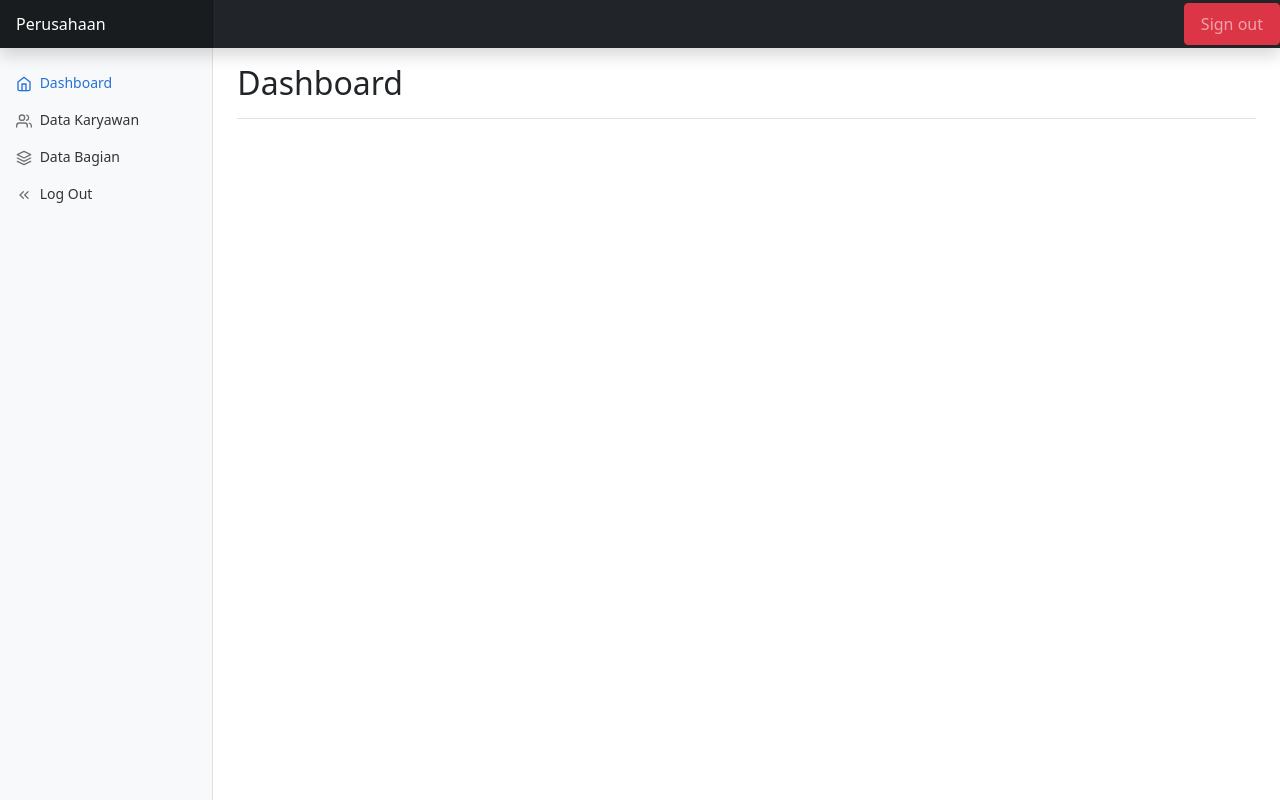
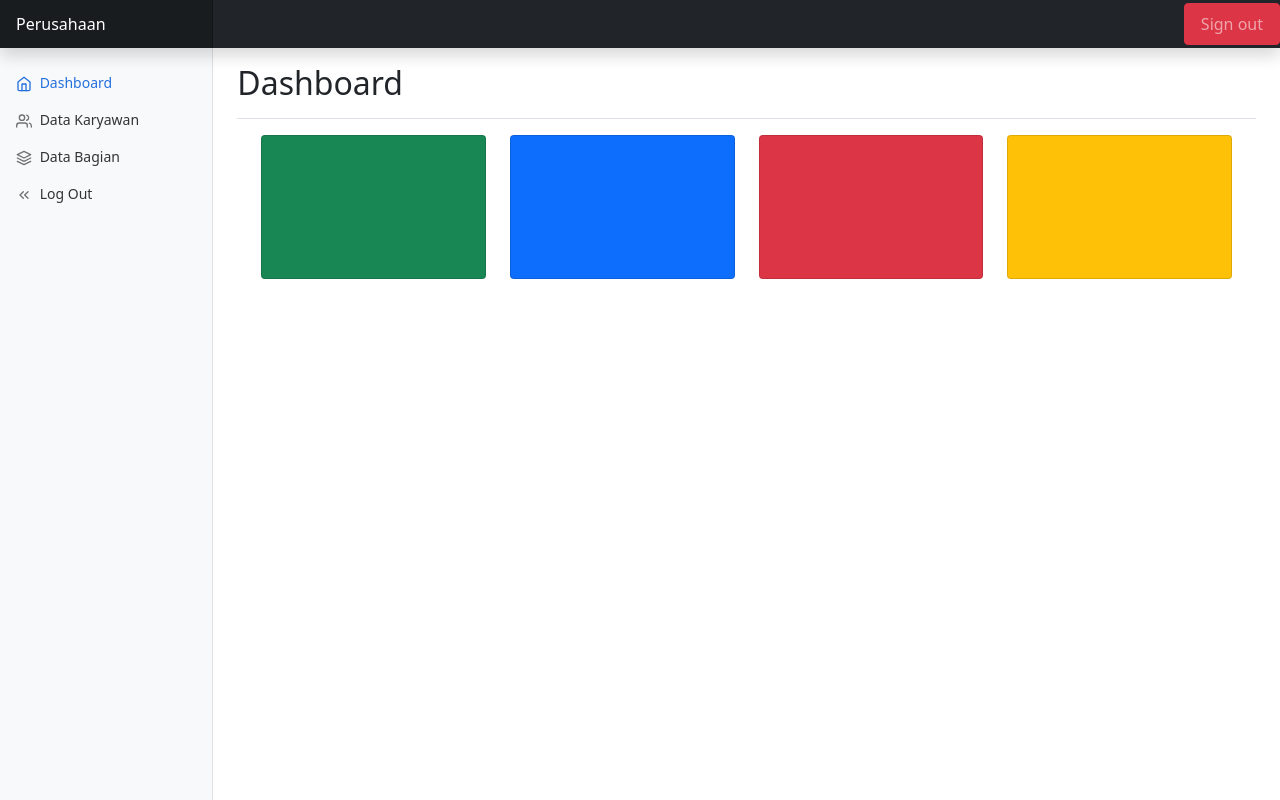
Before and after one commit to Mulkann/Web2_Karyawan, a PHP site: page /admin/main.php?page=dashboard in a window 1280 px wide. Run offline with PHP 8.4, Linux system fonts and the light colour scheme; the visitor is signed in with stand-in values (Sample User, id 1).

Commit message:
menambahkan card

```diff
--- a/admin/dashboard.php
+++ b/admin/dashboard.php
@@ -5,4 +5,24 @@
       <div class="btn-toolbar mb-2 mb-md-0">
       </div>
   </div>
+  <div class="container">
+    <div class="row">
+      <div class="col">
+        <div class="card bg-success" style="height:9rem">
+        </div>
+      </div>
+      <div class="col">
+        <div class="card bg-primary" style="height:9rem">
+        </div>
+      </div>
+      <div class="col">
+        <div class="card bg-danger" style="height:9rem">
+        </div>
+      </div>
+      <div class="col">
+        <div class="card bg-warning" style="height:9rem">
+        </div>
+      </div>
+    </div>
+  </div>
 </main>
```
